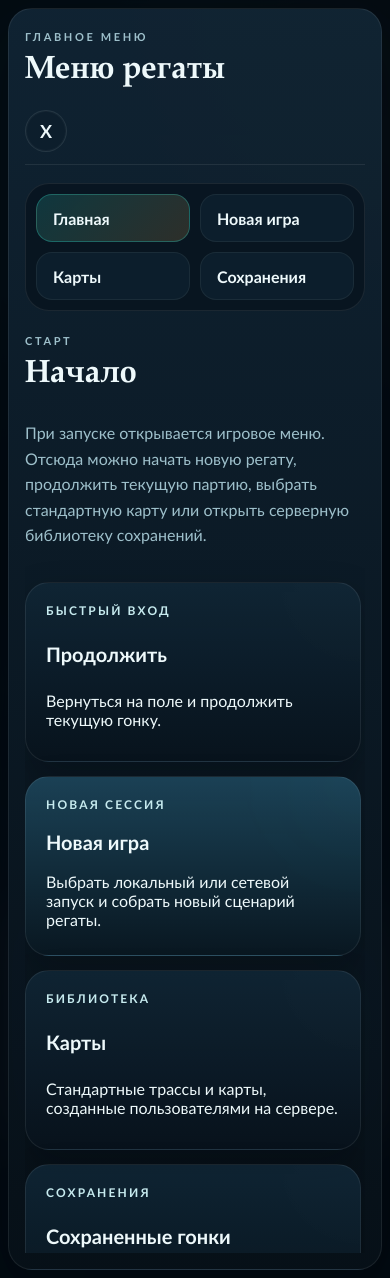
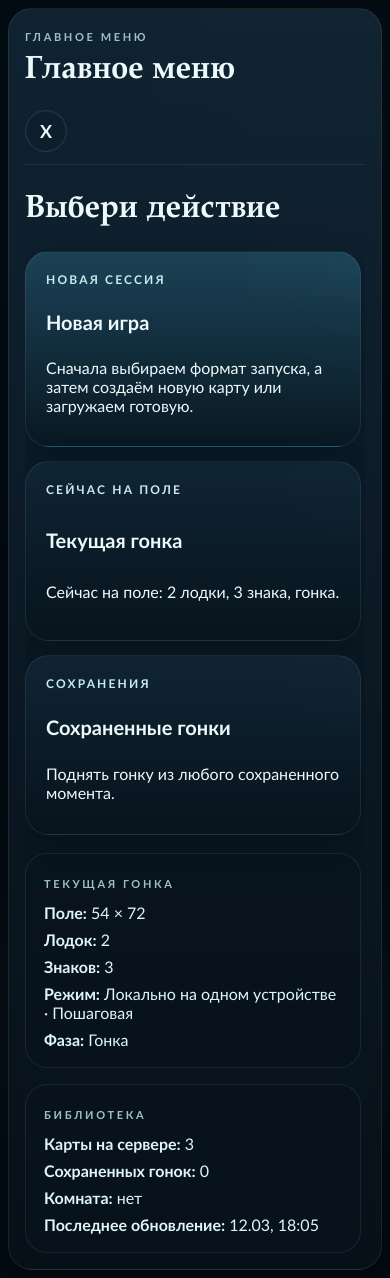
Before and after one commit to pashkarp14/regatta-v2, a Flask app: page / in a window 390 px wide. Run offline with Flask 3, Linux system fonts and the light colour scheme; data that the repository does not hold is empty; some libraries are stand-ins or nearby versions.

Commit message:
Polish game flow and realtime race behavior

```diff
--- a/regatta_app/routes.py
+++ b/regatta_app/routes.py
@@ -71,7 +71,8 @@ def normalize_room_start_state(game_state: dict, *, arm_realtime: bool = True) -
     settings = game_state.setdefault("settings", {})
     race = game_state.setdefault("race", {})
     boats = list(game_state.get("boats") or [])
-    settings.setdefault("realtimePrepSeconds", 12)
+    settings.setdefault("realtimePrepSeconds", 18)
+    settings.setdefault("turnRateDegPerSec", 120)
     settings["interactionMode"] = settings.get("interactionMode") if settings.get("interactionMode") in {"ghost", "rules"} else "contact"
 
     for boat in boats:
--- a/regatta_app/standard_maps/cutter-spiral.json
+++ b/regatta_app/standard_maps/cutter-spiral.json
@@ -27,7 +27,7 @@
       "autoGustsEnabled": false,
       "autoGustIntervalSec": 10,
       "autoGustDurationSec": 6,
-      "realtimePrepSeconds": 12,
+    "realtimePrepSeconds": 18,
       "autoFullscreenMode": "off",
       "finishSeparate": true,
       "prestartRoundsSetting": 1
--- a/regatta_app/standard_maps/storm-gate.json
+++ b/regatta_app/standard_maps/storm-gate.json
@@ -27,7 +27,7 @@
       "autoGustsEnabled": true,
       "autoGustIntervalSec": 8,
       "autoGustDurationSec": 5,
-      "realtimePrepSeconds": 10,
+    "realtimePrepSeconds": 18,
       "autoFullscreenMode": "race",
       "finishSeparate": true,
       "prestartRoundsSetting": 0
--- a/regatta_app/standard_maps/training-bay.json
+++ b/regatta_app/standard_maps/training-bay.json
@@ -27,7 +27,7 @@
       "autoGustsEnabled": false,
       "autoGustIntervalSec": 10,
       "autoGustDurationSec": 6,
-      "realtimePrepSeconds": 12,
+    "realtimePrepSeconds": 18,
       "autoFullscreenMode": "off",
       "finishSeparate": false,
       "prestartRoundsSetting": 0
--- a/static/game_shell.js
+++ b/static/game_shell.js
@@ -4,6 +4,7 @@ document.addEventListener("DOMContentLoaded", () => {
 
   const body = document.body;
   const overlay = document.getElementById("mainMenuOverlay");
+  const overlayTitleEl = overlay?.querySelector(".menu-topbar h2");
   const screens = Array.from(document.querySelectorAll("[data-menu-screen]"));
   const navButtons = Array.from(document.querySelectorAll("[data-menu-nav]"));
   const appToastEl = document.getElementById("appToast");
@@ -45,6 +46,7 @@ document.addEventListener("DOMContentLoaded", () => {
   const menuFlowBadgeEl = document.getElementById("menuFlowBadge");
   const menuHomeSummaryEl = document.getElementById("menuHomeSummary");
   const menuHomeLibraryEl = document.getElementById("menuHomeLibrary");
+  const menuContinueDescriptionEl = document.getElementById("menuContinueDescription");
   const menuSettingsSummaryEl = document.getElementById("menuSettingsSummary");
   const menuLocalSelectionSummaryEl = document.getElementById("menuLocalSelectionSummary");
   const menuLocalHintEl = document.getElementById("menuLocalHint");
@@ -86,6 +88,10 @@ document.addEventListener("DOMContentLoaded", () => {
   };
 
   let toastTimer = 0;
+
+  if (overlayTitleEl) {
+    overlayTitleEl.textContent = "Главное меню";
+  }
 
   function showToast(message) {
     const text = String(message || "").trim();
@@ -186,6 +192,9 @@ document.addEventListener("DOMContentLoaded", () => {
       name = "home";
     }
     menuState.screen = name;
+    if (overlay) {
+      overlay.dataset.screen = name;
+    }
     screens.forEach((screen) => {
       screen.classList.toggle("hidden", screen.dataset.menuScreen !== name);
     });
@@ -237,6 +246,15 @@ document.addEventListener("DOMContentLoaded", () => {
     });
   }
 
+  function formatCount(value, forms) {
+    const count = Math.abs(parseInt(value, 10) || 0);
+    const mod10 = count % 10;
+    const mod100 = count % 100;
+    if (mod10 === 1 && mod100 !== 11) return forms[0];
+    if (mod10 >= 2 && mod10 <= 4 && (mod100 < 12 || mod100 > 14)) return forms[1];
+    return forms[2];
+  }
+
   function roomSummary() {
     return window.RegattaMultiplayer?.getRoomState?.() || { room: null };
   }
@@ -246,10 +264,17 @@ document.addEventListener("DOMContentLoaded", () => {
     const meta = regatta.getMeta?.() || {};
     const room = roomSummary().room;
     const summary = snapshot?.course || {};
+    const boatCount = meta.playerCount || snapshot.boats?.length || 0;
+    const markCount = summary.markCount || 0;
+    if (menuContinueDescriptionEl) {
+      const modeLabel = room ? "сетевая гонка" : `${formatFormatLabel(null).toLowerCase()} · ${formatPlayModeLabel(meta.playMode).toLowerCase()}`;
+      menuContinueDescriptionEl.textContent = `Сейчас на поле: ${boatCount} ${formatCount(boatCount, ["лодка", "лодки", "лодок"])}, ${markCount} ${formatCount(markCount, ["знак", "знака", "знаков"])}, ${formatPhaseLabel(meta.phase).toLowerCase()}.`;
+      menuContinueBtn?.setAttribute("title", `Вернуться в текущую гонку: ${modeLabel}.`);
+    }
     menuHomeSummaryEl.innerHTML = `
       <div><strong>Поле:</strong> ${snapshot.world?.width || 0} × ${snapshot.world?.height || 0}</div>
-      <div><strong>Лодок:</strong> ${meta.playerCount || snapshot.boats?.length || 0}</div>
-      <div><strong>Знаков:</strong> ${summary.markCount || 0}</div>
+      <div><strong>Лодок:</strong> ${boatCount}</div>
+      <div><strong>Знаков:</strong> ${markCount}</div>
       <div><strong>Режим:</strong> ${room ? "Сетевая гонка" : `${formatFormatLabel(null)} · ${formatPlayModeLabel(meta.playMode)}`}</div>
       <div><strong>Фаза:</strong> ${formatPhaseLabel(meta.phase)}</div>
     `;
@@ -336,9 +361,6 @@ document.addEventListener("DOMContentLoaded", () => {
     if (!menuState.localPlayMode) {
       menuState.localPlayMode = meta.playMode === "realtime" ? "realtime" : "turns";
     }
-    if (menuState.localParty === "bots" && menuState.localPlayMode === "realtime") {
-      menuState.localPlayMode = "turns";
-    }
   }
 
   function localScenarioLabel() {
@@ -364,15 +386,17 @@ document.addEventListener("DOMContentLoaded", () => {
     }
     if (menuLocalPlayModeRealtimeBtn) {
       menuLocalPlayModeRealtimeBtn.classList.toggle("is-active", isRealtime);
-      menuLocalPlayModeRealtimeBtn.disabled = isBots;
-      menuLocalPlayModeRealtimeBtn.setAttribute("aria-disabled", String(isBots));
+      menuLocalPlayModeRealtimeBtn.disabled = false;
+      menuLocalPlayModeRealtimeBtn.setAttribute("aria-disabled", "false");
     }
 
     if (menuLocalSelectionSummaryEl) {
       const partyLabel = isBots ? "Против ботов" : "Несколько игроков на одном устройстве";
       const modeLabel = isRealtime ? "В реальном времени" : "Пошаговая";
       const controlLabel = isBots
-        ? "Лодка 1 остаётся у человека, остальные ходы делает ИИ."
+        ? (isRealtime
+          ? "Лодка 1 остаётся у человека, остальные экипажи ведёт ИИ одновременно с игроком."
+          : "Лодка 1 остаётся у человека, остальные ходы делает ИИ.")
         : (isRealtime
           ? "Все управляют на одном устройстве, гонка идёт без очереди."
           : "Игроки по очереди передают ход на одном устройстве.");
@@ -384,8 +408,8 @@ document.addEventListener("DOMContentLoaded", () => {
     }
 
     if (menuLocalHintEl) {
-      menuLocalHintEl.textContent = isBots
-        ? `${localScenarioLabel()} Боты доступны только в пошаговом режиме.`
+      menuLocalHintEl.textContent = isBots && isRealtime
+        ? `${localScenarioLabel()} Боты будут рулить одновременно с человеком в realtime.`
         : localScenarioLabel();
     }
 
@@ -423,12 +447,14 @@ document.addEventListener("DOMContentLoaded", () => {
   function libraryMetaHtml(record) {
     const summary = record.summary || {};
     const tags = Array.isArray(record.tags) ? record.tags.map((tag) => `<span class="library-badge">${tag}</span>`).join("") : "";
+    const boatCount = summary.player_count || 0;
+    const markCount = summary.mark_count || 0;
     return `
       <div class="library-card__meta">
         <span>${record.author || "Шкипер"}</span>
         <span>${formatDate(record.updated_at)}</span>
-        <span>${summary.player_count || 0} лодок</span>
-        <span>${summary.mark_count || 0} знака</span>
+        <span>${boatCount} ${formatCount(boatCount, ["лодка", "лодки", "лодок"])}</span>
+        <span>${markCount} ${formatCount(markCount, ["знак", "знака", "знаков"])}</span>
         <span>${formatPlayModeLabel(summary.play_mode)}</span>
         ${record.scope === "standard" ? '<span class="library-badge library-badge--standard">Стандарт</span>' : ""}
       </div>
@@ -437,11 +463,15 @@ document.addEventListener("DOMContentLoaded", () => {
   }
 
   function mapCardActions(record) {
+    const isRealtime = record.summary?.play_mode === "realtime";
+    const localLabel = isRealtime ? "Локально · realtime" : "На одном устройстве";
+    const botsLabel = isRealtime ? "С ботами · realtime" : "Против ботов";
+    const roomLabel = isRealtime ? "Открыть комнату · realtime" : "Открыть комнату";
     return `
       <div class="library-card__actions">
-        <button type="button" class="action-primary" data-library-kind="maps" data-record-id="${record.id}" data-action="local">Локально</button>
-        <button type="button" class="action-secondary" data-library-kind="maps" data-record-id="${record.id}" data-action="bots">С ботами</button>
-        <button type="button" class="action-secondary" data-library-kind="maps" data-record-id="${record.id}" data-action="network">Открыть комнату</button>
+        <button type="button" class="action-primary" data-library-kind="maps" data-record-id="${record.id}" data-action="local">${localLabel}</button>
+        <button type="button" class="action-secondary" data-library-kind="maps" data-record-id="${record.id}" data-action="bots">${botsLabel}</button>
+        <button type="button" class="action-secondary" data-library-kind="maps" data-record-id="${record.id}" data-action="network">${roomLabel}</button>
         <button type="button" class="ghost-btn" data-library-kind="maps" data-record-id="${record.id}" data-action="edit">Редактор</button>
         ${record.scope === "custom" ? `<button type="button" class="ghost-btn" data-library-kind="maps" data-record-id="${record.id}" data-action="delete">Удалить</button>` : ""}
       </div>
@@ -519,13 +549,11 @@ document.addEventListener("DOMContentLoaded", () => {
       : null;
     if (!source) return snapshot;
 
-    if (localMode === "bots") {
-      source.settings = {
-        ...(source.settings || {}),
-        playMode: "turns",
-        autoFullscreenMode: "off",
-      };
-    }
+    source.settings = {
+      ...(source.settings || {}),
+      autoFullscreenMode: "off",
+      realtimePrepSeconds: Math.max(18, parseFloat(source.settings?.realtimePrepSeconds) || 0),
+    };
 
     return regatta.normalizeMapState?.(source) || source;
   }
@@ -536,15 +564,19 @@ document.addEventListener("DOMContentLoaded", () => {
     regatta.importState(preparedState);
     regatta.setLocalPilotMode?.(localMode);
     regatta.setMode(openEditor ? "marks" : "play");
+    if (!openEditor) {
+      await regatta.resetRaceToReadyState?.({
+        randomizeBehindStart: true,
+        armRealtime: preparedState?.settings?.playMode === "realtime",
+      });
+    }
     if (openEditor) {
       commandDeckEl.classList.remove("is-collapsed");
     }
     closeMenu();
-    if (localMode === "bots" && record.snapshot?.settings?.playMode === "realtime") {
-      showToast(`Карта «${record.name}» переведена в пошаговый режим для игры с ботами.`);
-      return;
-    }
-    showToast(`Карта «${record.name}» загружена.`);
+    showToast(openEditor
+      ? `Редактор карты «${record.name}» открыт.`
+      : `Карта «${record.name}» загружена.`);
   }
 
   async function loadRaceRecord(record) {
@@ -560,7 +592,16 @@ document.addEventListener("DOMContentLoaded", () => {
     await ensureSoloContext();
     syncDeckFieldsFromMenu();
     if (kind === "maps") {
-      regatta.importState(regatta.normalizeMapState?.(record.snapshot) || record.snapshot);
+      const hostedMapState = regatta.normalizeMapState?.(record.snapshot) || record.snapshot;
+      hostedMapState.settings = {
+        ...(hostedMapState.settings || {}),
+        realtimePrepSeconds: Math.max(18, parseFloat(hostedMapState.settings?.realtimePrepSeconds) || 0),
+      };
+      regatta.importState(hostedMapState);
+      await regatta.resetRaceToReadyState?.({
+        randomizeBehindStart: true,
+        armRealtime: record.summary?.play_mode === "realtime",
+      });
     } else {
       regatta.importState(record.snapshot);
     }
@@ -629,9 +670,7 @@ document.addEventListener("DOMContentLoaded", () => {
   async function launchLocalSelection() {
     ensureLocalSelectionState();
     const localMode = menuState.localParty === "bots" ? "bots" : "hotseat";
-    const playMode = (localMode === "bots")
-      ? "turns"
-      : (menuState.localPlayMode === "realtime" ? "realtime" : "turns");
+    const playMode = menuState.localPlayMode === "realtime" ? "realtime" : "turns";
     await startFreshLocal({
       playMode,
       localMode,
@@ -772,7 +811,6 @@ document.addEventListener("DOMContentLoaded", () => {
 
   menuLocalPartyBotsBtn?.addEventListener("click", () => {
     menuState.localParty = "bots";
-    menuState.localPlayMode = "turns";
     renderLocalSelection();
   });
 
@@ -782,7 +820,6 @@ document.addEventListener("DOMContentLoaded", () => {
   });
 
   menuLocalPlayModeRealtimeBtn?.addEventListener("click", () => {
-    if (menuState.localParty === "bots") return;
     menuState.localPlayMode = "realtime";
     renderLocalSelection();
   });
--- a/static/multiplayer.js
+++ b/static/multiplayer.js
@@ -174,7 +174,7 @@ document.addEventListener("DOMContentLoaded", () => {
     const roomReady = roomState.room.joined_count === roomState.room.max_players;
     const waitingStart = roomState.room.status === "lobby" || isPendingRealtimeStartRoom();
     regatta.setBoardStartActionOverride({
-      label: waitingStart ? "Старт гонки" : "Новая гонка",
+      label: waitingStart ? "Старт гонки" : "Начать гонку заново",
       title: waitingStart
         ? (roomReady ? "Запустить матч" : "Дождись всех участников")
         : "Перезапустить матч с текущей дистанцией",
@@ -317,7 +317,7 @@ document.addEventListener("DOMContentLoaded", () => {
     if (startRoomBtn) {
       startRoomBtn.textContent = (!roomState.room || roomState.room.status === "lobby" || isPendingRealtimeStartRoom())
         ? "Запустить матч"
-        : "Новая гонка";
+        : "Начать гонку заново";
     }
 
     if (!roomState.room) {
@@ -380,7 +380,7 @@ document.addEventListener("DOMContentLoaded", () => {
       );
     } else if (isRealtimeRoom()) {
       if (isPendingRealtimeStartRoom()) {
-        setHint("Новая гонка подготовлена. Лодки возвращены на стартовые позиции, нажми «Старт гонки», когда все готовы.");
+        setHint("Старт заново подготовлен. Лодки возвращены на стартовые позиции, нажми «Старт гонки», когда все готовы.");
         roomStatusEl.textContent = `Гонка · готова к старту`;
         setNotice(
           "Realtime-режим ожидает общего запуска. До нажатия «Старт гонки» отсчёт не идёт и матч ещё не начался.",
--- a/static/regatta.css
+++ b/static/regatta.css
@@ -845,6 +845,14 @@ canvas{
   min-height:0;
 }
 
+.menu-overlay[data-screen="home"] .menu-layout{
+  grid-template-columns:1fr;
+}
+
+.menu-overlay[data-screen="home"] .menu-rail{
+  display:none;
+}
+
 .menu-rail{
   display:grid;
   gap:10px;
@@ -887,6 +895,11 @@ canvas{
   gap:10px;
 }
 
+.menu-screen-head--home{
+  gap:4px;
+  margin-bottom:4px;
+}
+
 .menu-screen-head h3{
   font-size:2rem;
 }
@@ -895,6 +908,10 @@ canvas{
   display:grid;
   grid-template-columns:repeat(auto-fit, minmax(220px, 1fr));
   gap:14px;
+}
+
+.menu-card-grid--home{
+  grid-template-columns:1.3fr 1fr 1fr;
 }
 
 .menu-card-grid--two{
@@ -925,6 +942,10 @@ canvas{
   background:
     linear-gradient(180deg, rgba(29, 69, 90, 0.92), rgba(9, 24, 34, 0.88)),
     radial-gradient(circle at top right, rgba(46, 196, 182, 0.22), transparent 34%);
+}
+
+.menu-action-card--hero{
+  min-height:196px;
 }
 
 .menu-action-card strong{
@@ -1176,6 +1197,7 @@ canvas{
   .boat-tuning-grid,
   .menu-summary-grid,
   .menu-form-grid,
+  .menu-card-grid--home,
   .menu-card-grid--two,
   .menu-mode-switch{
     grid-template-columns:1fr;
--- a/templates/index.html
+++ b/templates/index.html
@@ -26,7 +26,7 @@
         </p>
 
         <div class="hero-actions">
-          <button type="button" id="openMainMenu" class="action-primary">Меню регаты</button>
+          <button type="button" id="openMainMenu" class="action-primary">Главное меню</button>
           <button type="button" id="toggleCommandDeck" class="action-secondary">Настройки гонки</button>
         </div>
       </div>
@@ -180,9 +180,10 @@
             </label>
           </div>
 
-          <div class="action-row">
+          <div class="action-row wrap-row">
+            <button type="button" id="randomCourse" class="action-secondary" data-room-lock="setup">Случайная карта</button>
             <button type="button" id="applyGrid" class="action-secondary" data-room-lock="setup">Перестроить поле</button>
-            <button type="button" id="resetGame" class="action-secondary" data-room-lock="setup">Новая гонка</button>
+            <button type="button" id="resetGame" class="action-secondary" data-room-lock="setup">Начать гонку заново</button>
           </div>
         </section>
 
@@ -211,7 +212,7 @@
 
             <label class="control wide-control" id="realtimePrepControl">
               <span>Маневры до старта, с</span>
-              <input id="realtimePrepSeconds" type="number" min="0" max="120" step="1" value="12" data-room-lock="setup" />
+              <input id="realtimePrepSeconds" type="number" min="0" max="120" step="1" value="18" data-room-lock="setup" />
             </label>
           </div>
 
@@ -229,7 +230,7 @@
           </div>
 
           <p id="deckModeHint" class="panel-note">
-            Выбери, что именно меняем на поле: знаки, стартовую линию, лодки или моделируемую ситуацию.
+            Выбери, что именно меняем на поле: знаки, стартовую линию, лодки или игровую ситуацию.
           </p>
 
           <div class="chip-group">
@@ -238,7 +239,7 @@
             <button type="button" id="modeStart" data-room-lock="setup">Настроить старт</button>
             <button type="button" id="modeFinish" data-room-lock="setup">Настроить финиш</button>
             <button type="button" id="modeBoats" data-room-lock="setup">Расставить лодки</button>
-            <button type="button" id="modeModel" data-room-lock="setup">Смоделировать ситуацию</button>
+            <button type="button" id="modeModel" data-room-lock="setup">Ситуация на поле</button>
           </div>
 
           <div class="field-grid compact-grid">
@@ -259,7 +260,7 @@
           </div>
 
           <button type="button" id="resumeFromModel" class="action-secondary hidden" data-room-lock="setup">
-            Применить ситуацию
+            Запустить ситуацию
           </button>
         </section>
 
@@ -291,6 +292,11 @@
             <label class="control">
               <span>Штраф смены галса</span>
               <input id="tackPenalty" type="number" min="0.50" max="1.00" step="0.01" value="0.95" data-room-lock="setup" />
+            </label>
+
+            <label class="control">
+              <span>Скорость поворота, °/с</span>
+              <input id="turnRateDegPerSec" type="number" min="30" max="360" step="5" value="120" data-room-lock="setup" />
             </label>
 
             <label class="control">
@@ -412,7 +418,7 @@
       <div class="menu-topbar">
         <div>
           <span class="meta-label">Главное меню</span>
-          <h2>Меню регаты</h2>
+          <h2>Главное меню</h2>
         </div>
         <div class="menu-topbar-actions">
           <button type="button" id="closeMainMenu" class="ghost-btn menu-close-btn" aria-label="Вернуться в игру" title="Вернуться в игру">X</button>
@@ -429,34 +435,23 @@
 
         <section class="menu-main">
           <div class="menu-screen" data-menu-screen="home">
-            <div class="menu-screen-head">
+            <div class="menu-screen-head menu-screen-head--home">
               <div>
-                <span class="meta-label">Старт</span>
-                <h3>Начало</h3>
+                <h3>Выбери действие</h3>
               </div>
-              <p>
-                При запуске открывается игровое меню. Отсюда можно начать новую регату,
-                продолжить текущую партию, выбрать стандартную карту или открыть серверную библиотеку сохранений.
-              </p>
             </div>
 
-            <div class="menu-card-grid">
-              <button type="button" id="menuContinue" class="menu-action-card">
-                <span class="menu-action-card__eyebrow">Быстрый вход</span>
-                <strong>Продолжить</strong>
-                <span>Вернуться на поле и продолжить текущую гонку.</span>
+            <div class="menu-card-grid menu-card-grid--home">
+              <button type="button" id="menuNewGame" class="menu-action-card menu-action-card--accent menu-action-card--hero">
+                <span class="menu-action-card__eyebrow">Новая сессия</span>
+                <strong>Новая игра</strong>
+                <span>Сначала выбираем формат запуска, а затем создаём новую карту или загружаем готовую.</span>
               </button>
 
-              <button type="button" id="menuNewGame" class="menu-action-card menu-action-card--accent">
-                <span class="menu-action-card__eyebrow">Новая сессия</span>
-                <strong>Новая игра</strong>
-                <span>Выбрать локальный или сетевой запуск и собрать новый сценарий регаты.</span>
-              </button>
-
-              <button type="button" id="menuOpenMaps" class="menu-action-card">
-                <span class="menu-action-card__eyebrow">Библиотека</span>
-                <strong>Карты</strong>
-                <span>Стандартные трассы и карты, созданные пользователями на сервере.</span>
+              <button type="button" id="menuContinue" class="menu-action-card">
+                <span class="menu-action-card__eyebrow">Сейчас на поле</span>
+                <strong>Текущая гонка</strong>
+                <span id="menuContinueDescription">Вернуться к гонке, которая уже открыта на поле.</span>
               </button>
 
               <button type="button" id="menuOpenRaces" class="menu-action-card">
@@ -468,12 +463,12 @@
 
             <div class="menu-summary-grid">
               <div class="menu-summary-card">
-                <span class="meta-label">Состояние поля</span>
+                <span class="meta-label">Текущая гонка</span>
                 <div id="menuHomeSummary" class="menu-summary-card__body"></div>
               </div>
 
               <div class="menu-summary-card">
-                <span class="meta-label">Сеть и библиотека</span>
+                <span class="meta-label">Библиотека</span>
                 <div id="menuHomeLibrary" class="menu-summary-card__body"></div>
               </div>
             </div>
@@ -516,7 +511,7 @@
               <button type="button" id="menuScenarioCreate" class="menu-action-card menu-action-card--accent">
                 <span class="menu-action-card__eyebrow">Редактор</span>
                 <strong>Создать новую карту</strong>
-                <span>Открыть редактор дистанции, расставить знаки и подготовить стартовый коридор.</span>
+                <span>Открыть редактор дистанции, расставить знаки, подготовить старт и при необходимости смоделировать ситуацию.</span>
               </button>
 
               <button type="button" id="menuScenarioLoadMap" class="menu-action-card">
@@ -646,14 +641,6 @@
               </p>
             </div>
 
-            <div class="menu-toolbar">
-              <label class="control grow">
-                <span>Имя текущей карты</span>
-                <input id="mapRecordName" type="text" maxlength="120" placeholder="Например, Ночной треугольник" />
-              </label>
-              <button type="button" id="saveCurrentMap" class="action-primary">Сохранить карту</button>
-            </div>
-
             <p id="mapsScreenHint" class="menu-inline-note"></p>
             <div id="savedMapsList" class="library-list"></div>
           </div>
@@ -668,14 +655,6 @@
                 Каждое сохранение гонки содержит полный снимок матча. Можно вернуться к нему локально
                 или поднять из него новую сетевую комнату.
               </p>
-            </div>
-
-            <div class="menu-toolbar">
-              <label class="control grow">
-                <span>Имя сохранения</span>
-                <input id="raceRecordName" type="text" maxlength="120" placeholder="Например, Финал 3-го лега" />
-              </label>
-              <button type="button" id="saveCurrentRace" class="action-primary">Сохранить гонку</button>
             </div>
 
             <p id="racesScreenHint" class="menu-inline-note"></p>
```
Also changed, not shown: regatta_app/realtime_engine.py (+28 -10 lines), static/regatta.js.
